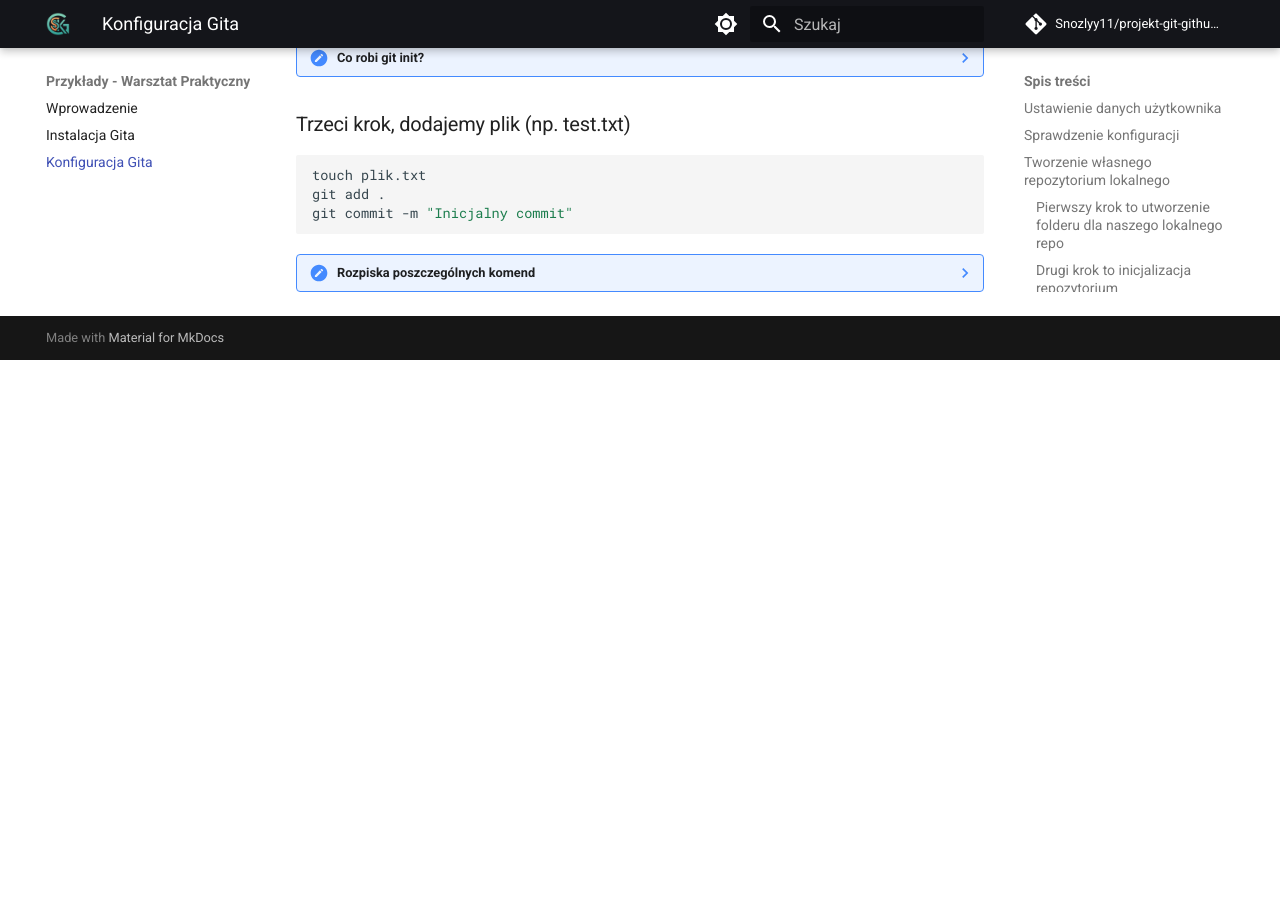
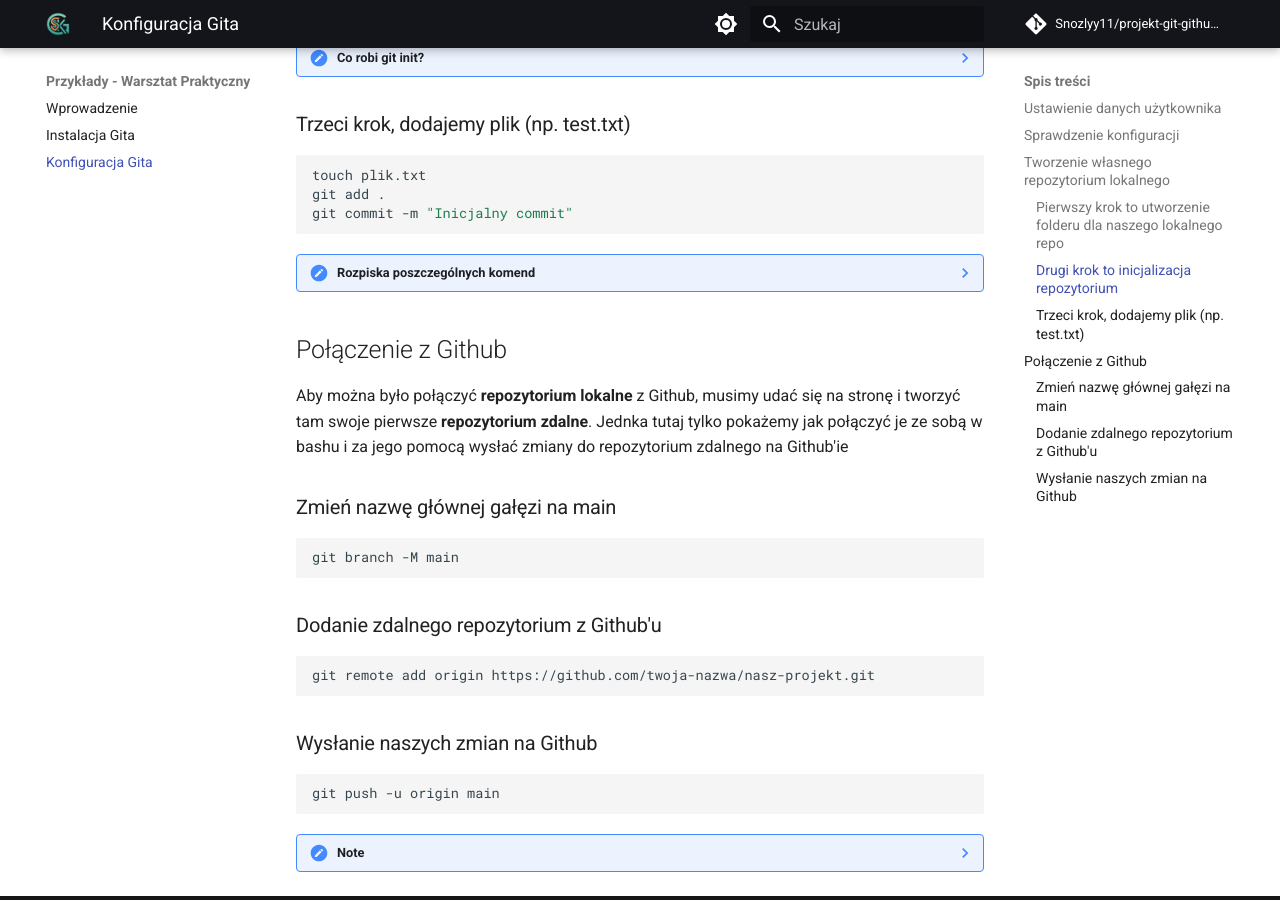
Before and after one commit to Snozlyy11/projekt-git-github-prod, an MkDocs documentation site: the page built from docs/praktyka/konfiguracja.md, in a window 1280 px wide and 900 px high, scrolled down 1248 px. Built offline with MkDocs 1.6.1 and Material for MkDocs 9.7.7, drawn with Linux system fonts in a browser that asks for light colours; comment, search, counter and statistics services are not loaded; before the commit the page ends 1608 px from its top, so only the background shows below that.

Commit message:
konfigurajca.md -> dodanie współpracy z repo zdalnym

````diff
--- a/docs/praktyka/konfiguracja.md
+++ b/docs/praktyka/konfiguracja.md
@@ -65,3 +65,27 @@ git commit -m "Inicjalny commit"
     **touch plik.txt** -> Tworzy pusty plik plik.txt w bieżącym katalogu.
     **git add .** -> Kropka (.) oznacza „dodaj wszystko, co zmienione w tym katalogu i podkatalogach”.
     **git commit -m "Inicjalny commit"** -> Tworzysz zapis w historii repozytorium z wiadomością "Inicjalny commit".
+
+## Połączenie z Github
+
+Aby można było połączyć **repozytorium lokalne** z Github, musimy udać się na stronę i tworzyć tam swoje pierwsze **repozytorium zdalne**. Jednka tutaj tylko pokażemy jak połączyć je ze sobą w bashu i za jego pomocą wysłać zmiany do repozytorium zdalnego na Github'ie
+
+### Zmień nazwę głównej gałęzi na main
+```bash
+git branch -M main
+```
+
+### Dodanie zdalnego repozytorium z Github'u
+
+```bash
+git remote add origin https://github.com/twoja-nazwa/nasz-projekt.git
+```
+
+### Wysłanie naszych zmian na Github
+
+```bash
+git push -u origin main
+```
+
+???note
+    **git push -u origin main** -> Wysyła gałąź main do GitHub i ustawia śledzenie zdalnej
````
